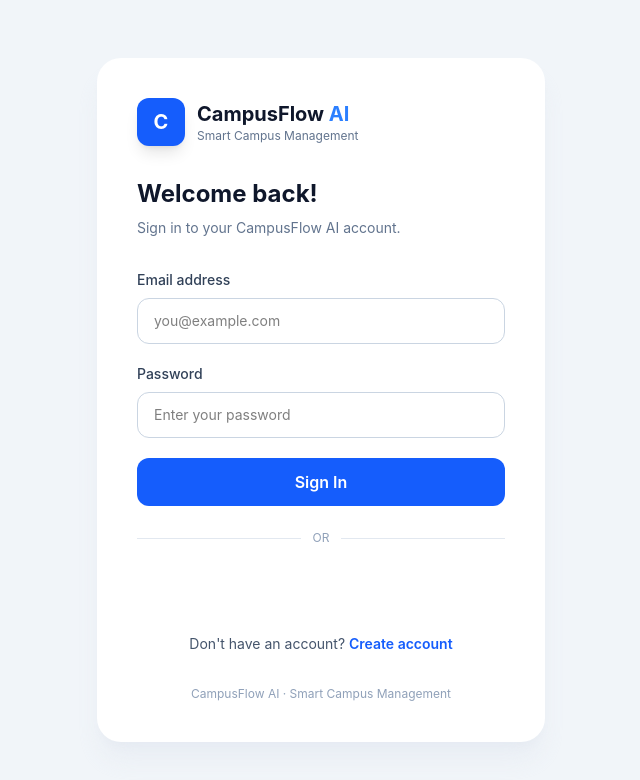
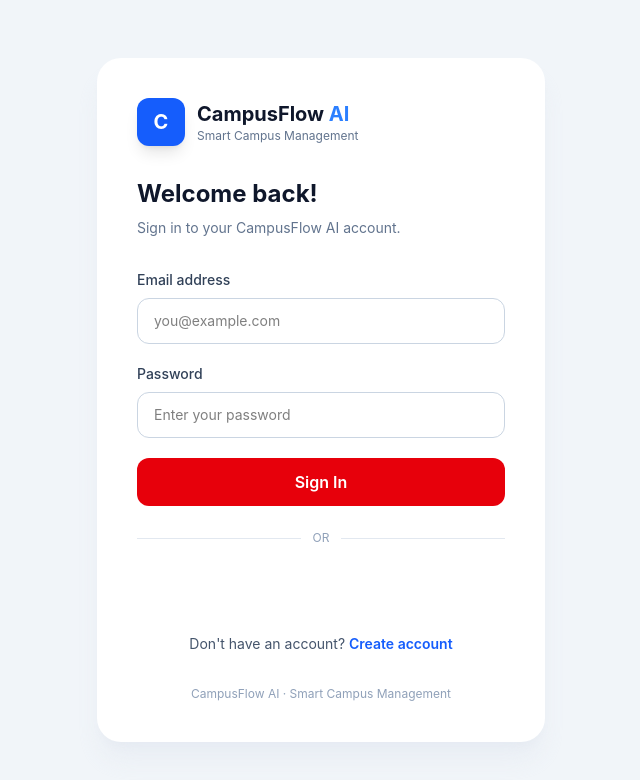
Before and after one commit to taranpreetsingh0682/campusflow-ai, a React (Vite) app in the folder Frontend/: page / in a window 1280 px wide. Shown: the top 780 px of the page, without its empty margins (319-959 px from the left). Built offline with nearby package versions, Linux system fonts and the light colour scheme; no server answers.

Commit message:
Update Button.ysx

```diff
--- a/Frontend/src/components/Button.tsx
+++ b/Frontend/src/components/Button.tsx
@@ -14,7 +14,7 @@ export default function Button({
     <button
       type={type}
       disabled={disabled}
-      className="w-full rounded-xl bg-blue-600 px-4 py-3 font-semibold text-white transition hover:bg-blue-700 focus:outline-none focus:ring-4 focus:ring-blue-200 disabled:cursor-not-allowed disabled:opacity-60"
+      className="w-full rounded-xl bg-red-600 px-4 py-3 font-semibold text-white transition hover:bg-blue-700 focus:outline-none focus:ring-4 focus:ring-blue-200 disabled:cursor-not-allowed disabled:opacity-60"
     >
       {children}
     </button>
```
